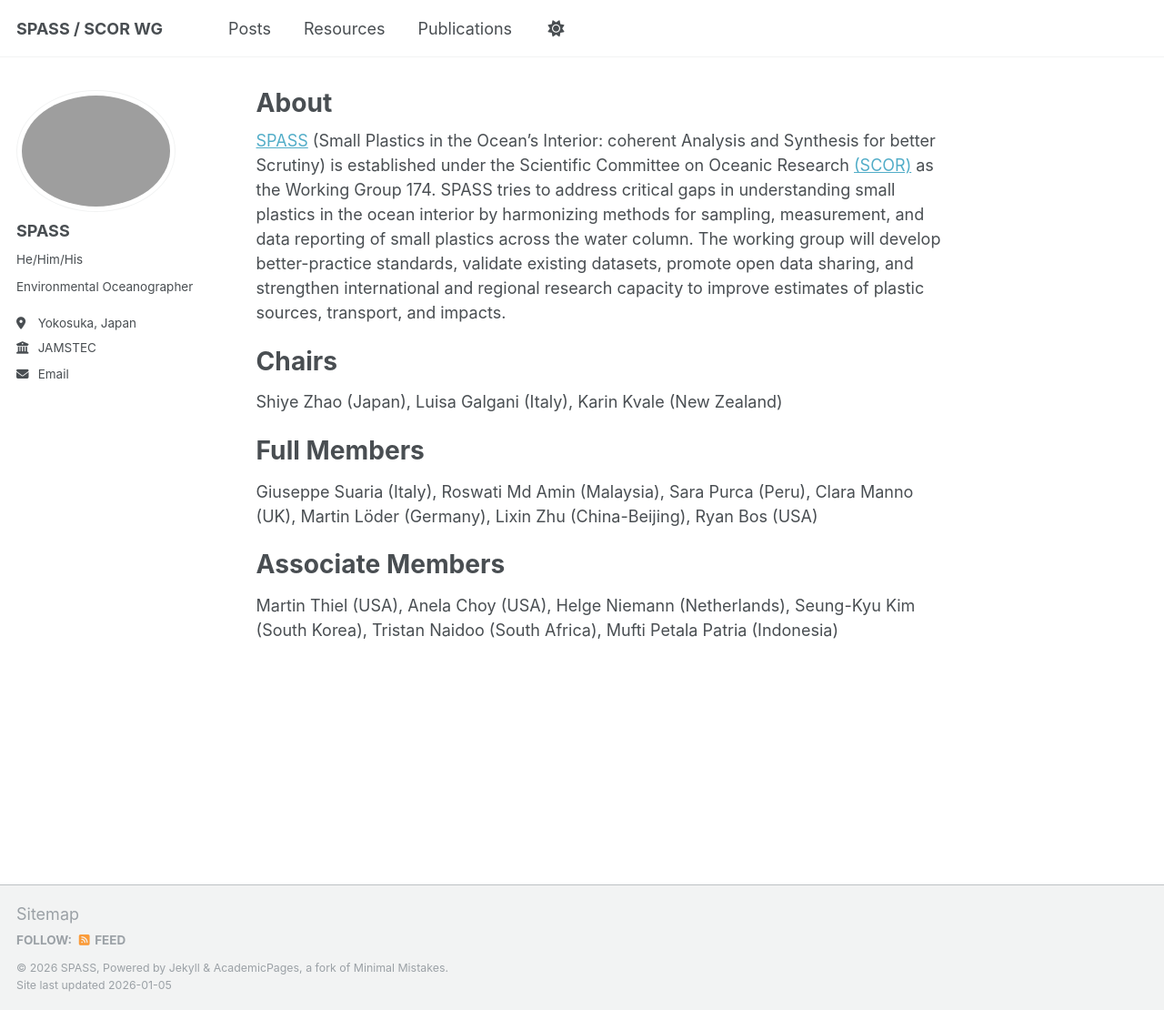
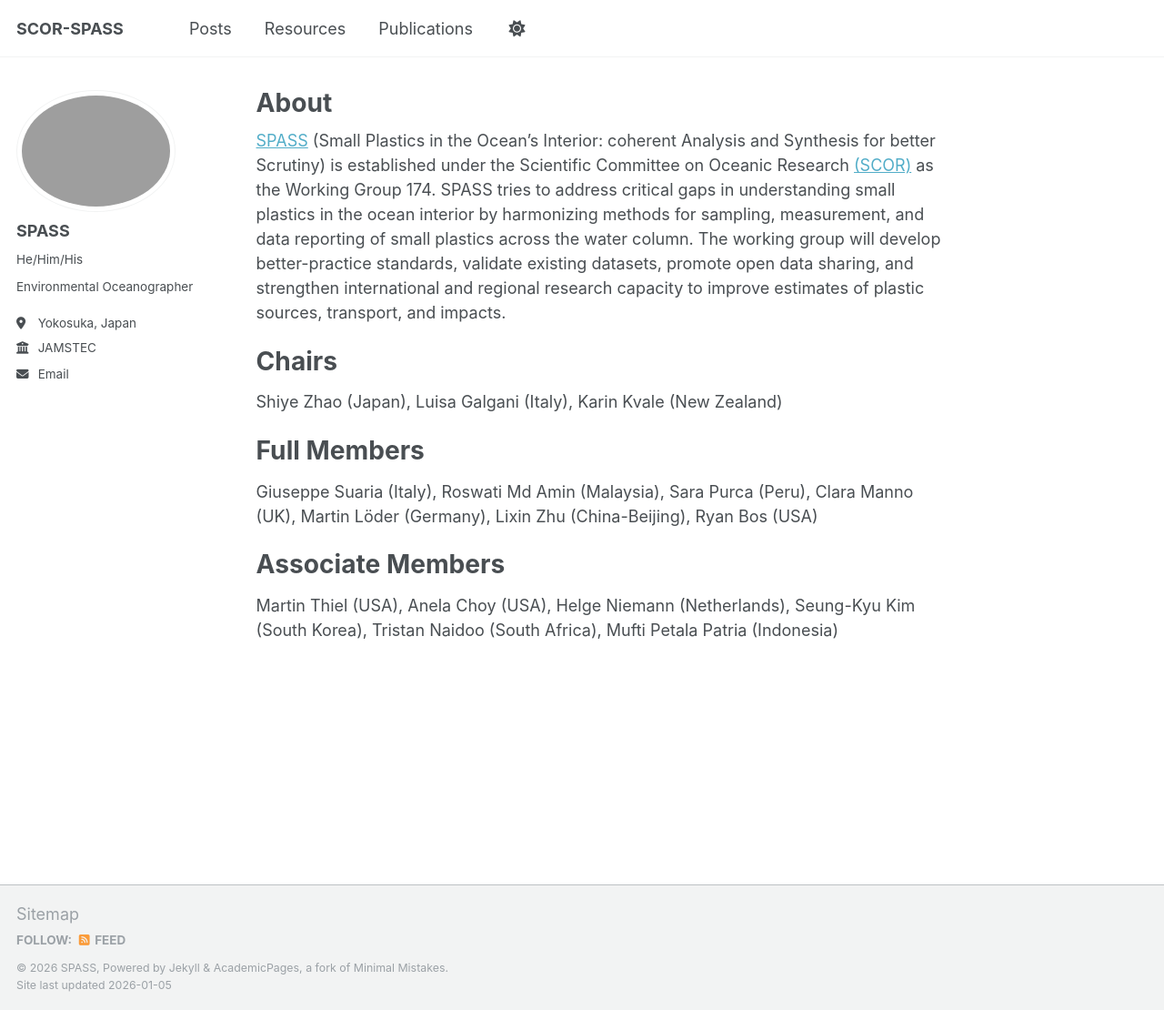
Before and after one commit to SCOR-SPASS/scor-spass.github.io, a Jekyll site: the page built from _pages/about.md, in a window 1280 px wide and 1110 px high. Shown: the whole window at 91% size. Built offline with Jekyll 4.4.1, drawn with Linux system fonts in a browser that asks for light colours.

```diff
--- a/_config.yml
+++ b/_config.yml
@@ -9,7 +9,7 @@
 # Basic Site Settings
 locale                   : "en-US"
 site_theme               : "default"
-title                    : "SPASS / SCOR WG"
+title                    : "SCOR-SPASS"
 title_separator          : "-"
 name                     : &name "SPASS"
 description              : &description "personal description"
```
